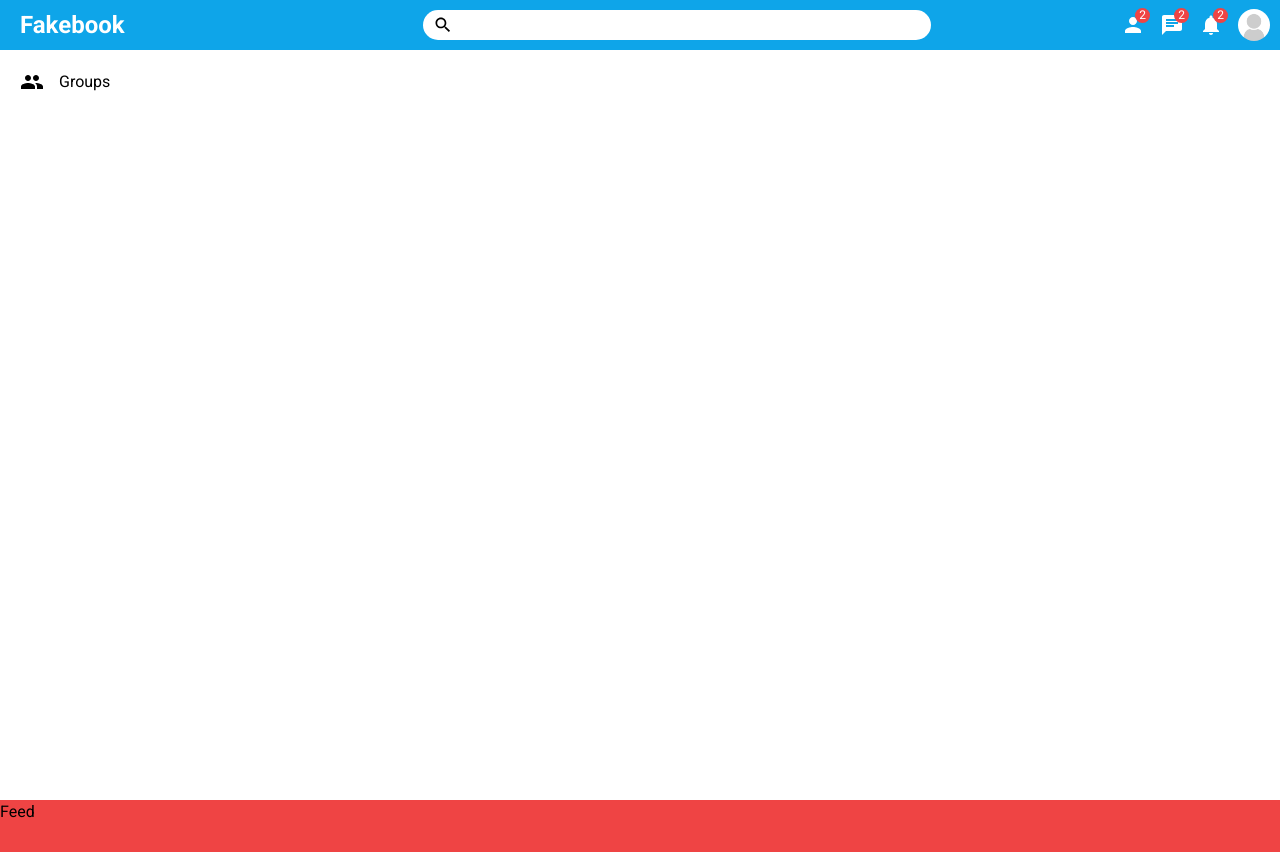
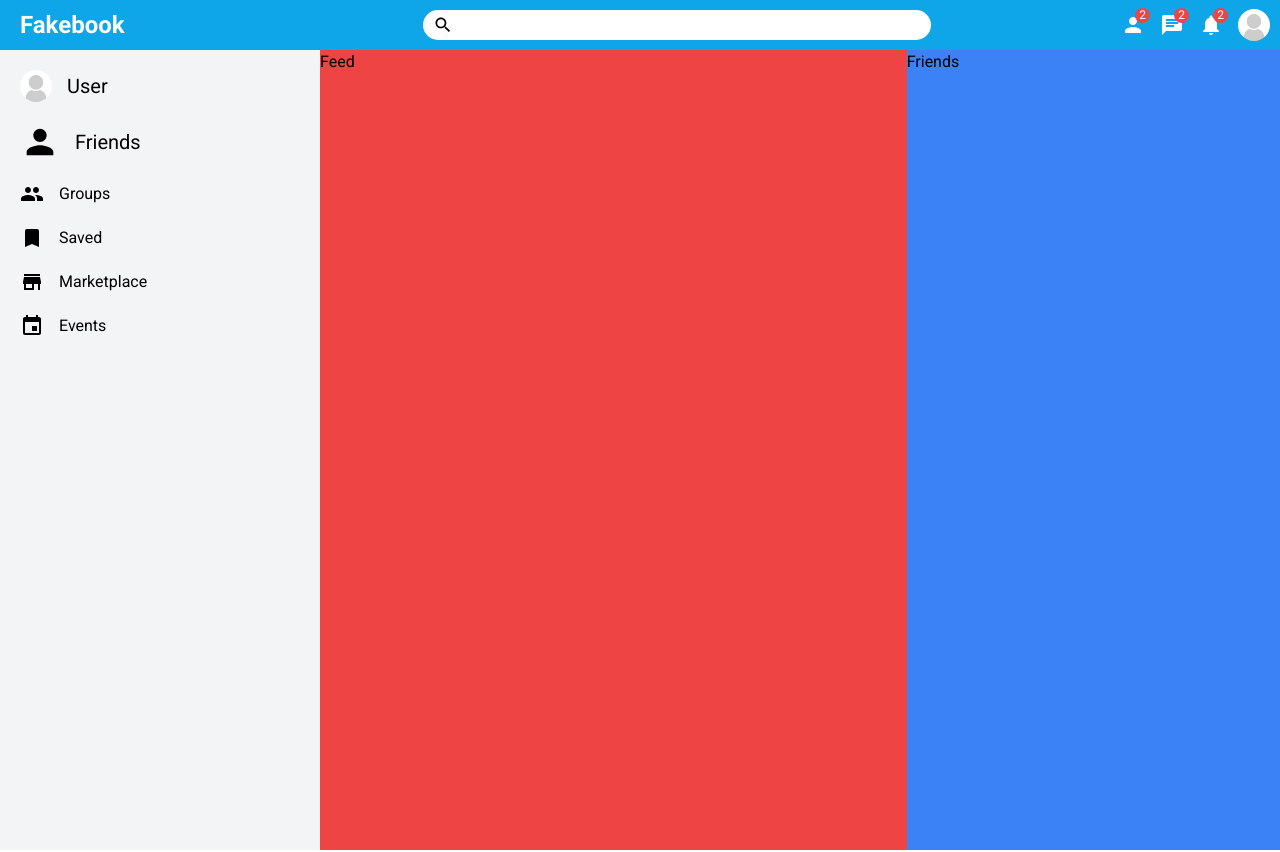
Before and after one commit to dan-k-park/Fakebook, a React (Create React App) app in the folder client/: page / in a window 1280 px wide. Shown: the top 852 px of the page. Built offline with nearby package versions, Linux system fonts and the light colour scheme.

Commit message:
making sidebar

```diff
--- a/client/src/components/Categories.tsx
+++ b/client/src/components/Categories.tsx
@@ -1,13 +1,42 @@
-import { Group } from "@mui/icons-material";
+import { Bookmark, Event, Group, Person, Store } from "@mui/icons-material";
+import { Link } from "react-router-dom";
 
 export const Categories = () => {
+  const publicFolder = process.env.PUBLIC_URL;
+
   return (
     <div className="flex-[3] h-[calc(100vh-50px)] overflow-y-scroll sticky top-[50px]">
       <div className="p-[20px]">
         <ul className="p-0 m-0 list-none">
+          <Link to="/dfas">
+            <li className="flex items-center mb-[20px]">
+              <img
+                src={publicFolder + "/assets/person/noAvatar.png"}
+                alt="User avatar"
+                className="w-[32px] h-[32px] rounded-full object-cover cursor-pointer mr-[15px]"
+              />
+              <span className="text-[20px]">User</span>
+            </li>
+          </Link>
+          <li className="flex items-center mb-[20px]">
+            <Person className="mr-[15px] text-[40px]" />
+            <span className="text-[20px]">Friends</span>
+          </li>
           <li className="flex items-center mb-[20px]">
             <Group className="mr-[15px]" />
             <span>Groups</span>
+          </li>
+          <li className="flex items-center mb-[20px]">
+            <Bookmark className="mr-[15px]" />
+            <span>Saved</span>
+          </li>
+          <li className="flex items-center mb-[20px]">
+            <Store className="mr-[15px]" />
+            <span>Marketplace</span>
+          </li>
+          <li className="flex items-center mb-[20px]">
+            <Event className="mr-[15px]" />
+            <span>Events</span>
           </li>
         </ul>
       </div>
--- a/client/src/pages/Home.tsx
+++ b/client/src/pages/Home.tsx
@@ -7,9 +7,11 @@ export const Home = () => {
   return (
     <>
       <Navbar />
-      <Categories />
-      <Feed />
-      <Friends />
+      <div className="w-full flex bg-gray-100">
+        <Categories />
+        <Feed />
+        <Friends />
+      </div>
     </>
   );
 };
```
